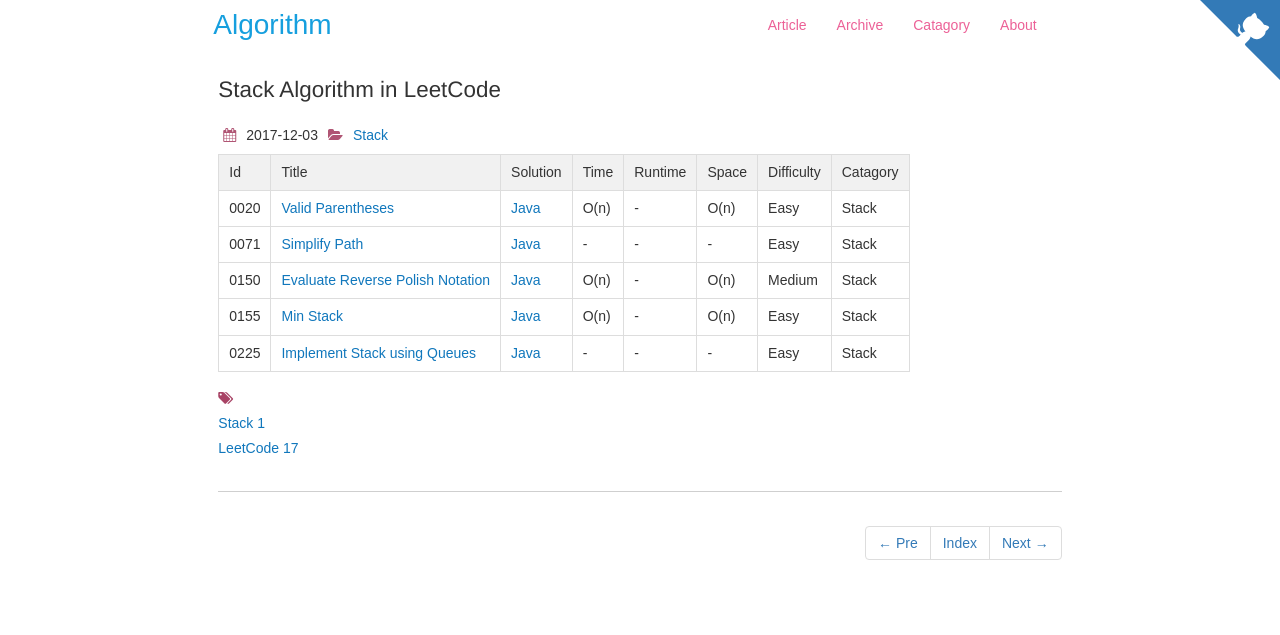
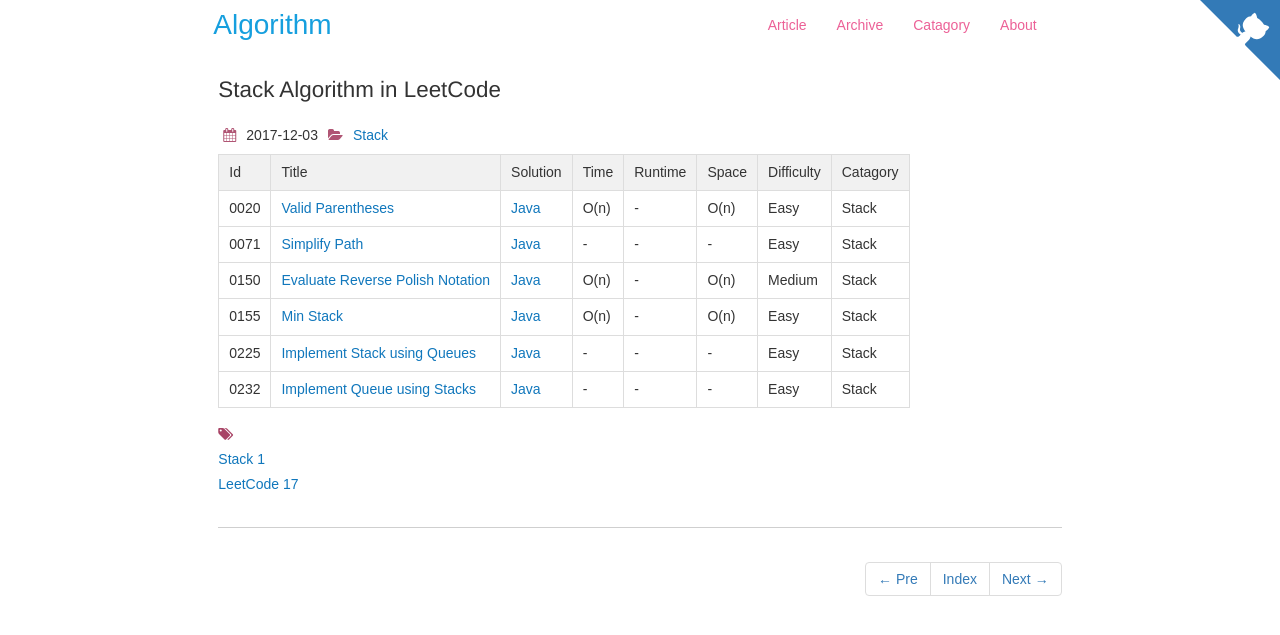
Before and after one commit to dunso/algorithm, a Jekyll site: the page built from docs/_posts/2017-12-03-Stack.md, in a window 1280 px wide. Shown: the top 635 px of the page. Built offline with Jekyll 4.4.1, drawn with Linux system fonts in a browser that asks for light colours; nearby versions of some CDN libraries.

Commit message:
Add index of LeetCode0232.java to docs

```diff
--- a/docs/_posts/2017-12-03-Stack.md
+++ b/docs/_posts/2017-12-03-Stack.md
@@ -17,3 +17,4 @@
 |0150|[Evaluate Reverse Polish Notation](https://leetcode.com/problems/evaluate-reverse-polish-notation/) | [Java](https://e.srl/leetcode-150/)  | O(n) |-| O(n)  |  Medium |Stack|
 |0155|[Min Stack](https://leetcode.com/problems/min-stack) | [Java](https://e.srl/leetcode-155/)  | O(n) |-| O(n)  |  Easy |Stack|
 |0225|[Implement Stack using Queues](https://leetcode.com/problems/implement-stack-using-queues/) | [Java](https://e.srl/leetcode-225/)  |-|-|-|  Easy |Stack|
+|0232|[Implement Queue using Stacks](https://leetcode.com/problems/implement-queue-using-stacks/) | [Java](https://e.srl/leetcode-232/)  |-|-|-|  Easy |Stack|
```
